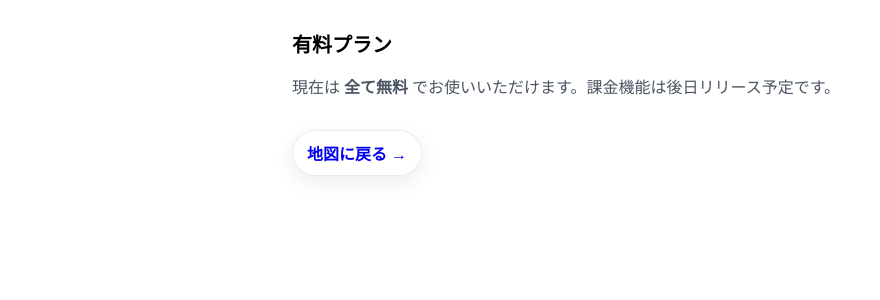
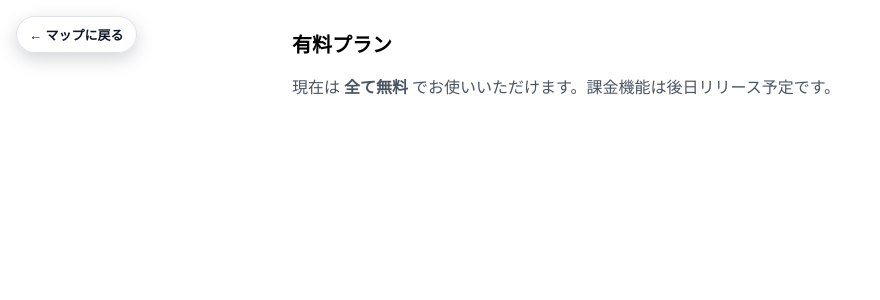
Before and after one commit to sakasakainfinity-dotcom/travel-memory, a Next.js app: page /plans in a window 1280 px wide. Shown: the top 300 px of the page, without its empty margins (0-880 px from the left). Built offline with nearby package versions, Linux system fonts and the light colour scheme.

Commit message:
Update BackToMapButton.tsx

```diff
--- a/src/components/BackToMapButton.tsx
+++ b/src/components/BackToMapButton.tsx
@@ -1,24 +1,38 @@
+"use client";
+
+import { useRouter } from "next/navigation";
+import type { CSSProperties } from "react";
+
 export default function BackToMapButton() {
+  const router = useRouter();
+
+  const btnStyle: CSSProperties = {
+    position: "fixed",
+    // ★ 画面の一番上から少し下げる＋ノッチぶんも考慮
+    top: "calc(env(safe-area-inset-top, 0px) + 16px)",
+    left: 16,
+    zIndex: 50,
+    padding: "8px 12px",
+    borderRadius: 9999,
+    border: "1px solid rgba(15,23,42,0.12)",
+    background: "rgba(255,255,255,0.92)",
+    boxShadow: "0 6px 18px rgba(15,23,42,0.18)",
+    fontSize: 13,
+    fontWeight: 700,
+    color: "#0f172a",
+    cursor: "pointer",
+    display: "flex",
+    alignItems: "center",
+    gap: 4,
+  };
+
   return (
-    <a
-      href="/"
-      style={{
-        display: "inline-flex",
-        alignItems: "center",
-        gap: 6,
-        marginTop: 16,
-        fontWeight: 800,
-        textDecoration: "none",
-        padding: "10px 14px",
-        borderRadius: 999,
-        border: "1px solid rgba(0,0,0,.08)",
-        background: "rgba(255,255,255,0.85)",
-        boxShadow: "0 6px 20px rgba(0,0,0,.08)",
-        backdropFilter: "saturate(120%) blur(6px)",
-      }}
-      aria-label="地図に戻る"
+    <button
+      type="button"
+      style={btnStyle}
+      onClick={() => router.push("/")}
     >
-      地図に戻る →
-    </a>
+      ← マップに戻る
+    </button>
   );
 }
```
